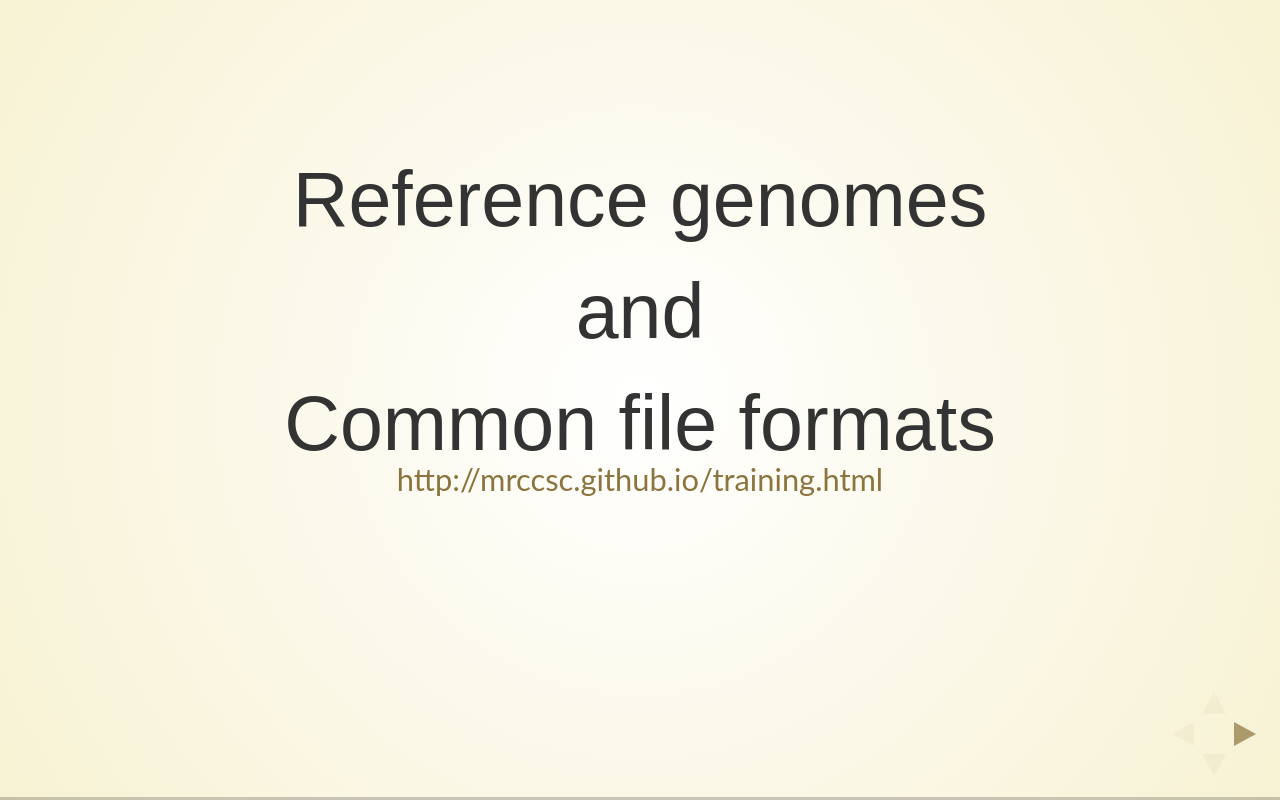
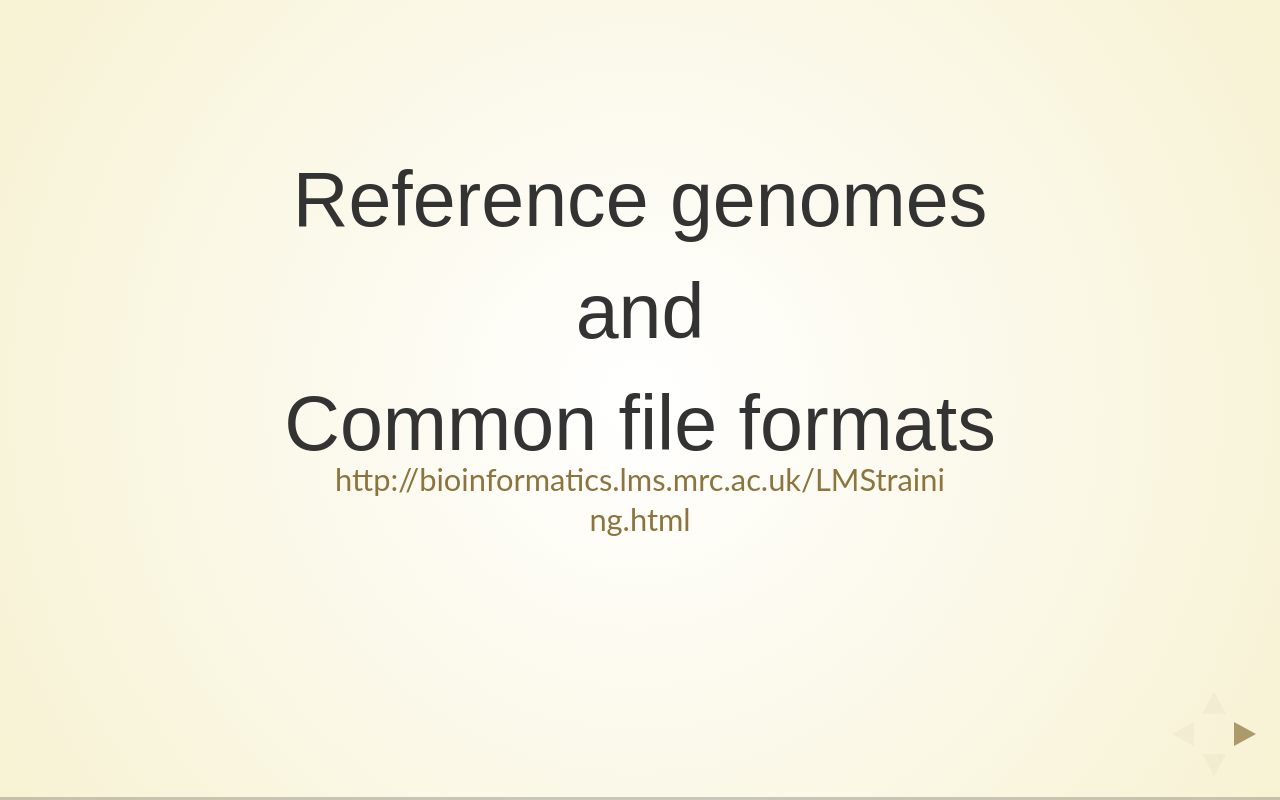
Before and after one commit to LMSBioinformatics/LMS_genomic_formats, a plain HTML site: page genomicFileFormats.html in a window 1280 px wide. Drawn offline with Linux system fonts and the light colour scheme; a web font is replaced by a local one.

Commit message:
2018 CWB

```diff
--- a/genomicFileFormats.html
+++ b/genomicFileFormats.html
@@ -33,7 +33,7 @@
 <h1>Common file formats</h1>
 </div></div>
 <div class="sl-block" data-block-type="text" data-block-id="c05daf7729161e4261354678614c5edf" style="height: auto; min-width: 30px; min-height: 30px; width: 600px; left: 180px; top: 408px;"><div class="sl-block-content" data-placeholder-tag="p" data-placeholder-text="Text" style="z-index: 12;">
-<p><a href="http://bioinformatics.csc.mrc.ac.uk/training.html" target="_blank">http://mrccsc.github.io/training.html</a></p>
+<p><a href="http://bioinformatics.lms.mrc.ac.uk/LMStraining.html" target="_blank">http://bioinformatics.lms.mrc.ac.uk/LMStraining.html</a></p>
 </div></div></section><section data-id="bf59280c36a8b94ec521bae5051ee6af"><div class="sl-block" data-block-type="text" style="width: 800px; left: 80px; top: 92px; height: auto;" data-block-id="3b45675e9d8bf41def3acfbeb5ad19b5"><div class="sl-block-content" data-placeholder-tag="h1" data-placeholder-text="Title Text">
 <h1>Overview</h1>
 </div></div>
```
